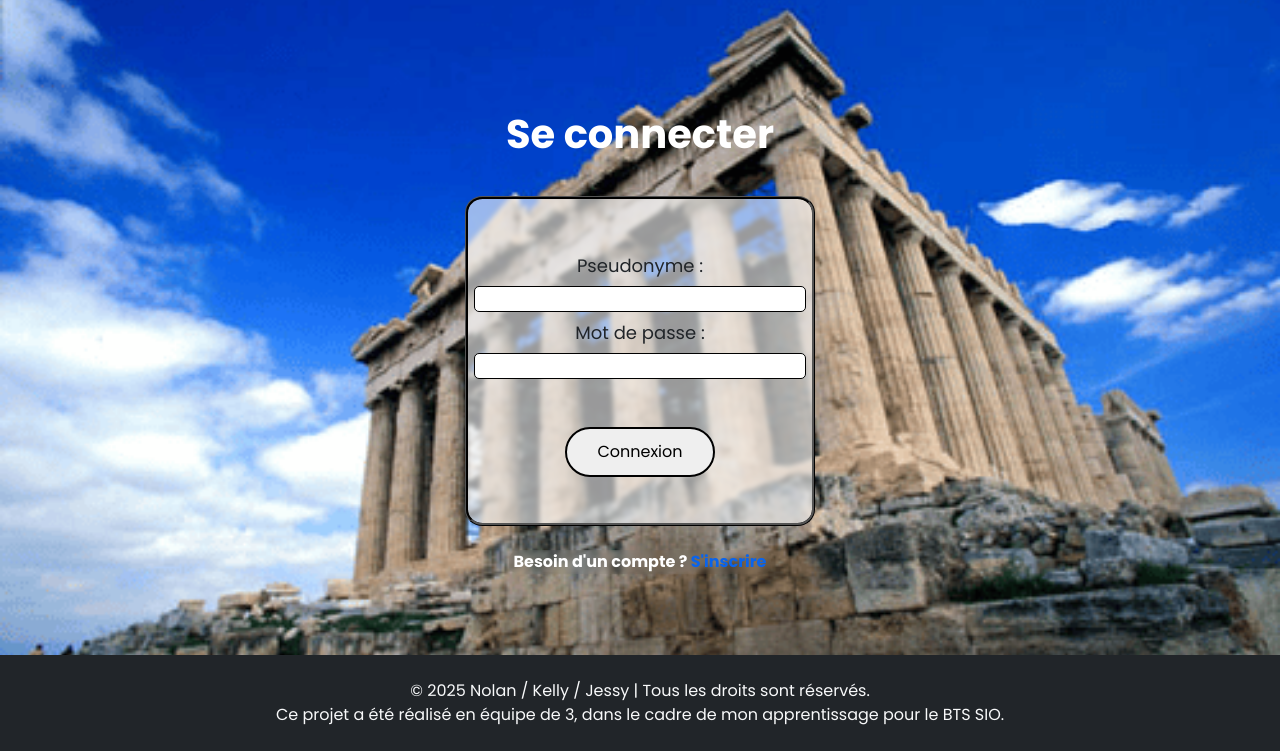
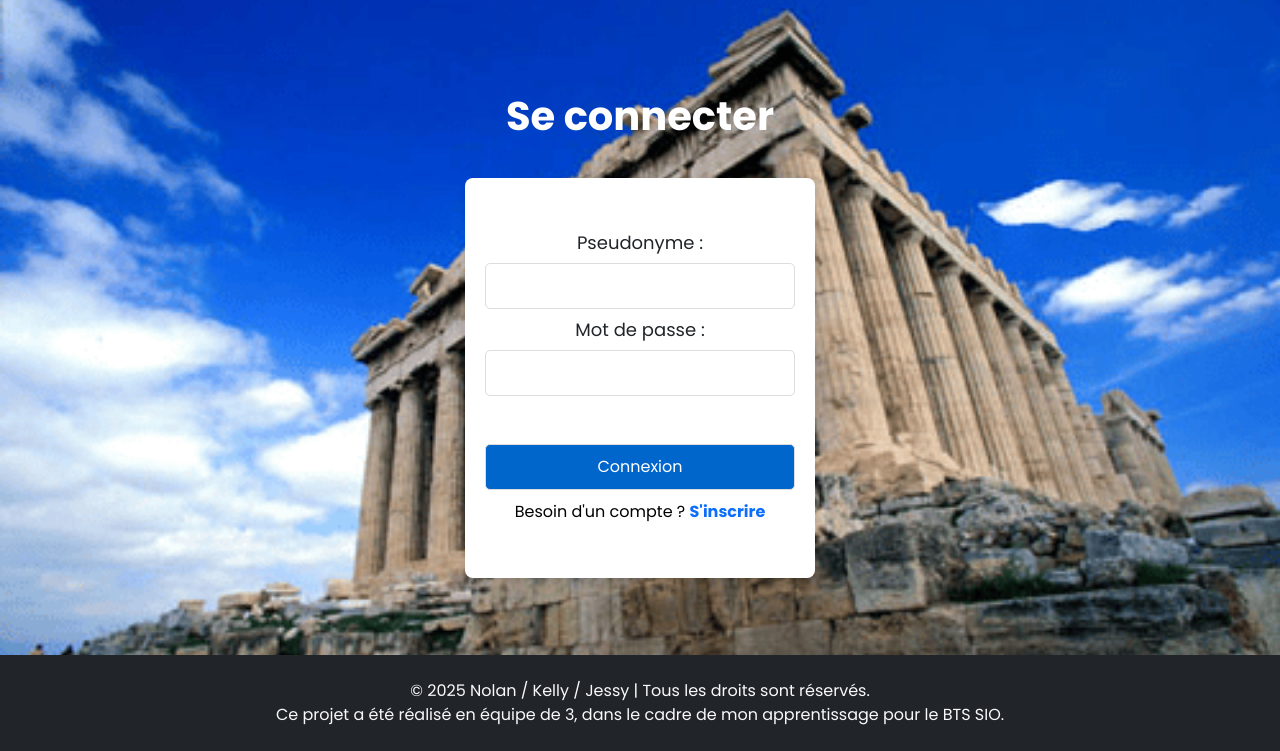
Before and after one commit to TolMen/SIOP1_Wiki, a PHP site: page /login.php in a window 1280 px wide. Shown: the part 56-807 px from the top of the page. Run offline with PHP 8.4, Linux system fonts and the light colour scheme.

Commit message:
Amélioration du style et de la structure des pages de connexion et d'inscription, ajout de nouvelles propriétés CSS pour une meilleure interface utilisateur

```diff
--- a/css/authStyle.css
+++ b/css/authStyle.css
@@ -25,44 +25,44 @@
 main.container {
     display: flex;
     align-items: center;
-    background: rgba(255, 255, 255, 0.6);
-    height: 330px;
+    background: rgba(255, 255, 255);
+    height: 400px;
     min-width: 300px;
     max-width: 350px;
     margin-top: 30px;
     border: rgba(0, 0, 0);
-    border-radius: 5%;
+    border-radius: 8px;
     border-style: ridge;
     backdrop-filter: blur(2px);
     justify-content: center;
+    box-shadow: 0 4px 6px rgba(0, 0, 0, 0.1);
+    border: 1px rgba(204, 27, 27, 0.1);
 }
 
 .invalidCase {
     color: red;
 }
 
-input[type="submit"], button {
-    min-height: 50px;
-    min-width: 150px;
-    border: solid 2px black;
-    border-radius: 50px;
-    transition: all 0.3s ease-in-out;
+.form-group, form {
+    width: 100%;
 }
 
-input[type="submit"]:hover, button:hover {
-    transform: scale(1.05);
-    background: rgba(255, 255, 255, 0.75);
-    height: 50px;
-    width: 150px;
-    border: solid 2px black;
-    border-radius: 50px;
+input[type="submit"], button {
+    padding: 10px;
+    border: 1px solid #ddd;
+    border-radius: 5px;
+    font-size: 16px;
+    background-color: #0066cc;
+    color: white;
+    width: 95%;
 }
 
 input[type="text"], input[type="password"] {
-    padding-left: 7px;
-    padding-right: 7px;
-    border: solid 1px black;
+    padding: 10px;
+    border: 1px solid #ddd;
     border-radius: 5px;
+    font-size: 16px;
+    width: 95%;
 }
 
 label {
@@ -72,23 +72,16 @@
 }
 
 .switchAuth {
+    color: black;
     justify-self: center;
-    padding-left: 5px;
-    padding-right: 5px;
+    margin: 10px;
     width: fit-content;
-    font-weight: bold;
-    color: #ffffff;
     backdrop-filter: blur(3px);
     border-radius: 10px;
     margin-bottom: 10px;
 }
 
 a {
-    color:rgb(10, 100, 235);
     text-decoration: none;
+    font-weight: bold;
 }
-
-a:hover {
-    color:rgb(10, 100, 200);
-    text-decoration: none;
-}
--- a/login.php
+++ b/login.php
@@ -19,14 +19,14 @@
         <!-- Inclusion de la barre de navigation -->
         <?php include 'src/component/navbar.php' ?>
 
-    <div class="superContent" style="margin: 0; padding: 0; min-height: 82vh; display: flex; flex-direction: column;">
+        <div class="superContent"
+            style="margin: 0; padding: 0; min-height: 82vh; display: flex; flex-direction: column;">
             <div class=" container">
                 <h1>Se connecter</h1>
             </div>
             <main class="container">
                 <form method="POST" action="src/control/UserControl/userlogin.php">
                     <div class="form-group">
-
                         <label>Pseudonyme :</label><br>
                         <input type="text" name="username" minlength="2" maxlength="15" pattern="[a-z0-9._]{2,15}"
                             title="Seules les lettres minuscules, chiffres, '.' et '_' sont autorisés" required /><br>
@@ -41,12 +41,11 @@
                         <?php } else { ?>
                             <label></label><br>
                         <?php } ?>
-
                     </div>
                     <input type="submit" value="Connexion" />
+                    <div class="switchAuth">Besoin d'un compte ?&nbsp;<a href="register.php">S'inscrire</a></div>
                 </form>
             </main><br>
-    <div class="switchAuth">Besoin d'un compte ?&nbsp;<a href="register.php">S'inscrire</a></div>
         </div>
 
         <!-- Inclusion du pied de page -->
--- a/register.php
+++ b/register.php
@@ -19,7 +19,8 @@
     <body>
         <!-- Inclusion de la barre de navigation -->
         <?php include 'src/component/navbar.php' ?>
-    <div class="superContent" style="margin: 0; padding: 0; min-height: 82vh; display: flex; flex-direction: column;">
+        <div class="superContent"
+            style="margin: 0; padding: 0; min-height: 82vh; display: flex; flex-direction: column;">
             <div class="container">
                 <h1>S'inscrire</h1>
             </div>
@@ -38,9 +39,9 @@
                         <label></label><br>
                     <?php } ?>
                     <input type="submit" value="Inscription" />
+                    <div class="switchAuth">Déjà un compte ?&nbsp;<a href="login.php">Se connecter</a></div>
                 </form>
             </main><br>
-        <div class="switchAuth">Déjà un compte ?&nbsp;<a href="login.php">Se connecter</a></div>
         </div>
 
         <!-- Inclusion du pied de page -->
--- a/src/model/UserModel/banCheckUserModel.php
+++ b/src/model/UserModel/banCheckUserModel.php
@@ -16,4 +16,6 @@
         return $state->fetch();
     }
 
+
+
 }
```
Lines whose indentation alone changed are shown as unchanged.
